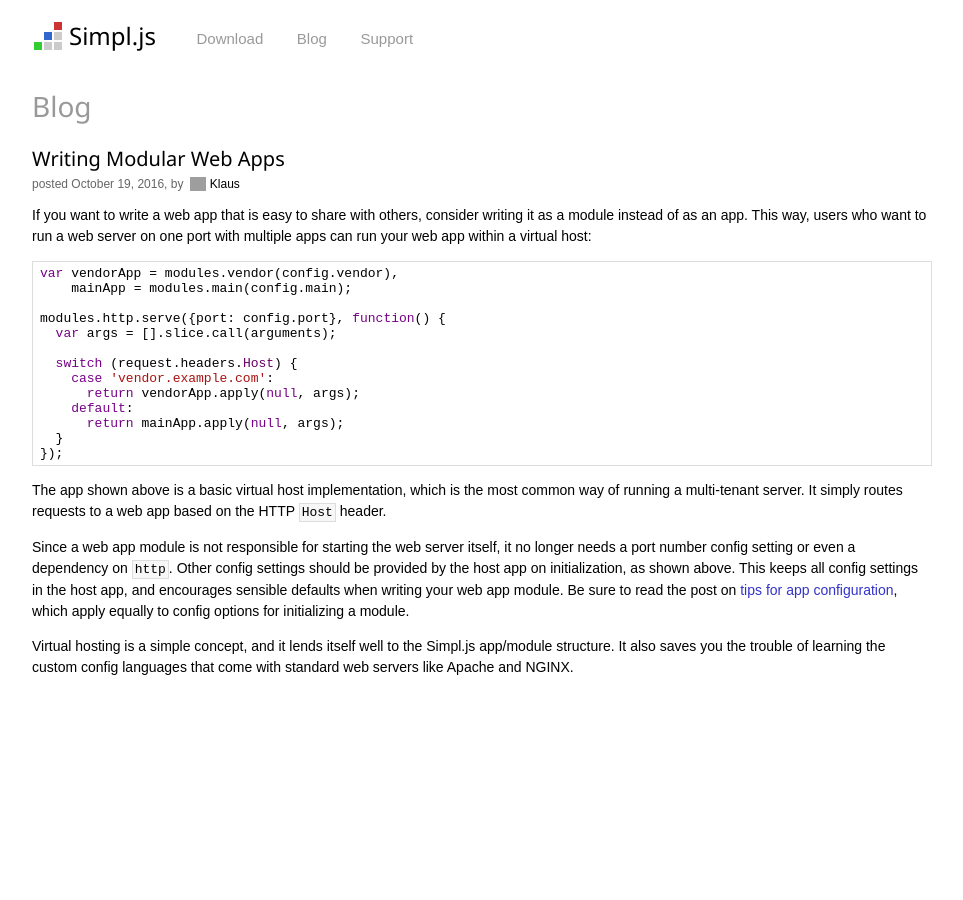
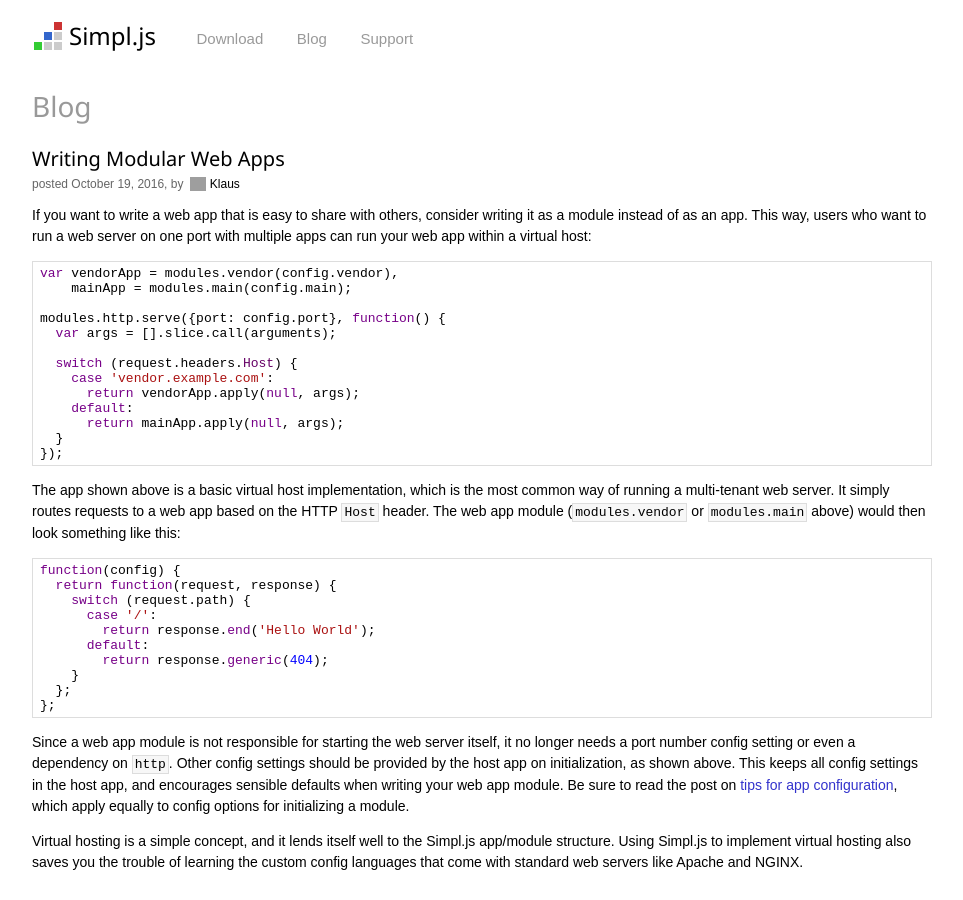
Before and after one commit to kganser/simpl.js, a Jekyll site: the page built from blog/writing-modular-web-apps.html, in a window 1280 px wide. Shown: the whole page, without its empty margins (158-1121 px from the left). Built offline with Jekyll 4.4.1, drawn with Linux system fonts in a browser that asks for light colours; grey boxes are pictures that could not be loaded.

Commit message:
More detail on web app modules

```diff
--- a/blog/writing-modular-web-apps.html
+++ b/blog/writing-modular-web-apps.html
@@ -24,6 +24,18 @@ modules.http.serve({port: config.port}, function() {
   }
 });
 </pre>
-<p>The app shown above is a basic virtual host implementation, which is the most common way of running a multi-tenant server. It simply routes requests to a web app based on the HTTP <code>Host</code> header.</p>
+<p>The app shown above is a basic virtual host implementation, which is the most common way of running a multi-tenant web server. It simply routes requests to a web app based on the HTTP <code>Host</code> header. The web app module (<code>modules.vendor</code> or <code>modules.main</code> above) would then look something like this:</p>
+<pre class="prettyprint">
+function(config) {
+  return function(request, response) {
+    switch (request.path) {
+      case '/':
+        return response.end('Hello World');
+      default:
+        return response.generic(404);
+    }
+  };
+};
+</pre>
 <p>Since a web app module is not responsible for starting the web server itself, it no longer needs a port number config setting or even a dependency on <code>http</code>. Other config settings should be provided by the host app on initialization, as shown above. This keeps all config settings in the host app, and encourages sensible defaults when writing your web app module. Be sure to read the post on <a href="/blog/tips-for-app-configuration">tips for app configuration</a>, which apply equally to config options for initializing a module.</p>
-<p>Virtual hosting is a simple concept, and it lends itself well to the Simpl.js app/module structure. It also saves you the trouble of learning the custom config languages that come with standard web servers like Apache and NGINX.</p>
+<p>Virtual hosting is a simple concept, and it lends itself well to the Simpl.js app/module structure. Using Simpl.js to implement virtual hosting also saves you the trouble of learning the custom config languages that come with standard web servers like Apache and NGINX.</p>
```
